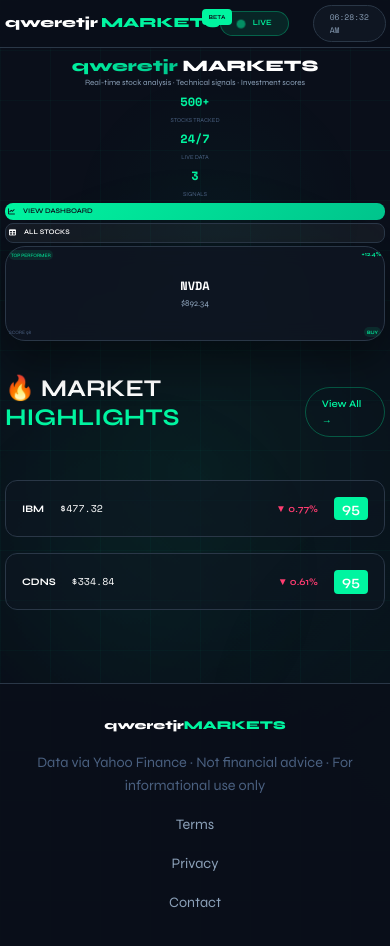
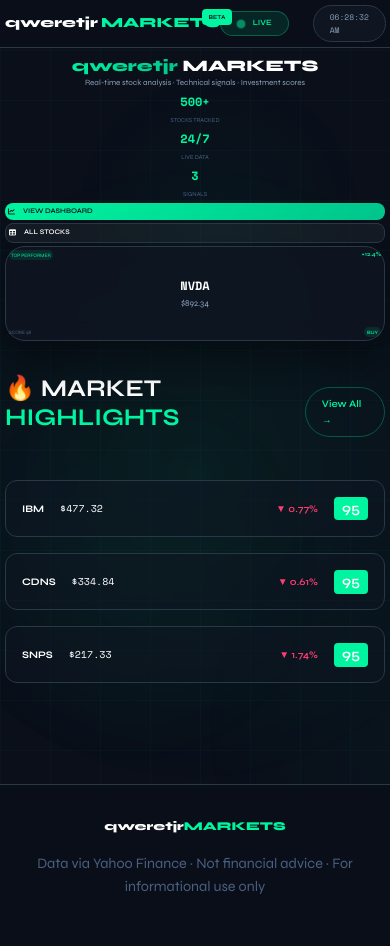
Before and after one commit to rencepascua4-cyber/qweretjr, a Flask app: page / in a window 390 px wide. Run offline with Flask 3, Linux system fonts and the light colour scheme.

Commit message:
Hide footer links on mobile devices

```diff
--- a/static/css/main.css
+++ b/static/css/main.css
@@ -2270,3 +2270,9 @@ h6 { font-size: 1rem; }
         font-size: 7px !important;
     }
 }
+/* ===== HIDE FOOTER LINKS ON MOBILE ===== */
+@media (max-width: 768px) {
+    .footer-links {
+        display: none !important;
+    }
+}
```
